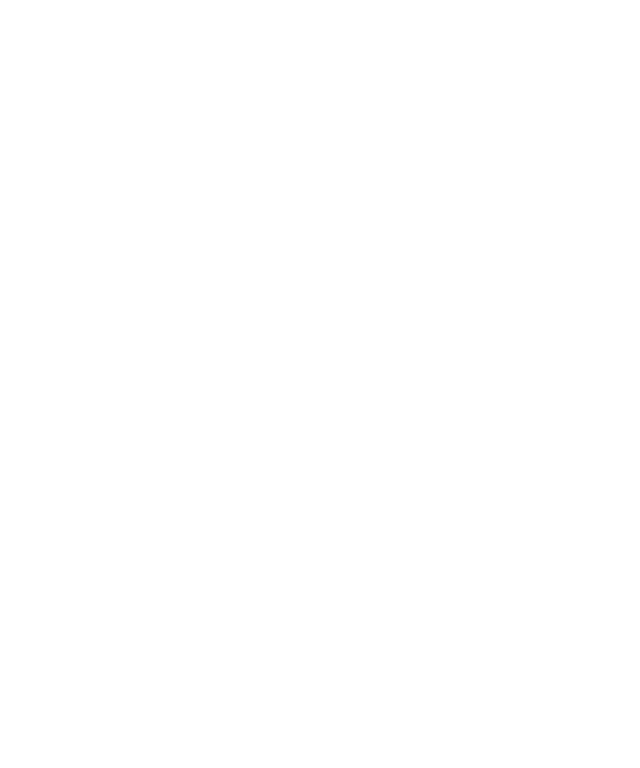
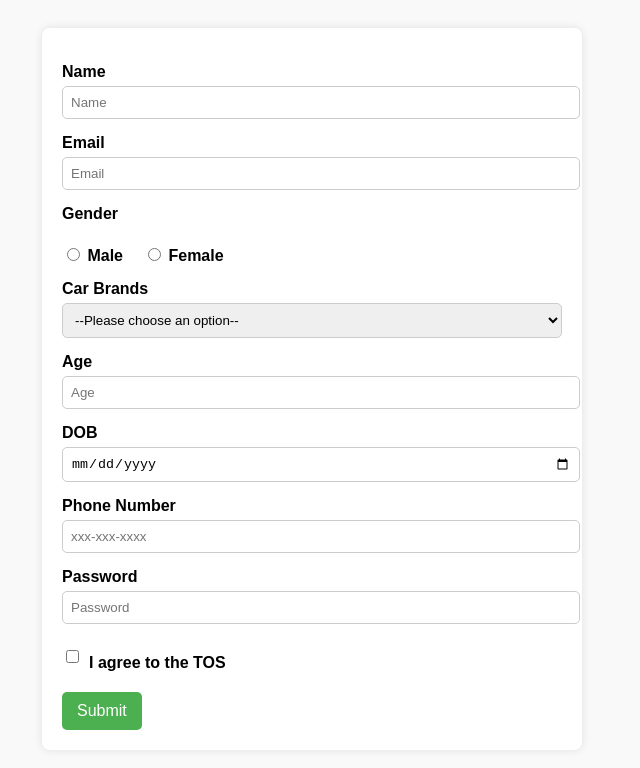
Before and after one commit to acciojob/signup-form-car-code-nav-ds, a website: page main.html in a window 1280 px wide. Shown: the whole page, without its empty margins (328-968 px from the left). Drawn offline with Linux system fonts and the light colour scheme.

Commit message:
created a submission

```diff
--- a/main.html
+++ b/main.html
@@ -1,16 +1,118 @@
 <!DOCTYPE html>
+<html lang="en">
+<head>
+  <meta charset="UTF-8">
+  <title>Signup Form</title>
+  <style>
+    body {
+      font-family: Arial, sans-serif;
+      background-color: #f9f9f9;
+      padding: 20px;
+    }
 
-<html>
+    form {
+      background: #fff;
+      max-width: 500px;
+      margin: auto;
+      padding: 20px;
+      border-radius: 8px;
+      box-shadow: 0 0 10px rgba(0,0,0,0.1);
+    }
 
-<head>
-	<link rel="stylesheet" href="styles.css">
+    label {
+      display: block;
+      margin-top: 15px;
+      font-weight: bold;
+    }
+
+    input, select {
+      width: 100%;
+      padding: 8px;
+      margin-top: 5px;
+      border: 1px solid #ccc;
+      border-radius: 5px;
+    }
+
+    .radio-group {
+      display: flex;
+      gap: 20px;
+      margin-top: 5px;
+    }
+
+    .radio-group input {
+      width: auto;
+    }
+
+    .checkbox-group {
+      display: flex;
+      align-items: center;
+      margin-top: 15px;
+    }
+
+    .checkbox-group input {
+      width: auto;
+      margin-right: 10px;
+    }
+
+    button {
+      margin-top: 20px;
+      background-color: #4CAF50;
+      color: white;
+      border: none;
+      padding: 10px 15px;
+      font-size: 16px;
+      border-radius: 5px;
+      cursor: pointer;
+    }
+
+    button:hover {
+      background-color: #45a049;
+    }
+  </style>
 </head>
+<body>
 
-<body>
-	<!-- the entire body must be written by student -->
-    <script type="text/javascript" src="./script.js">
-</script>
+  <form method="post">
+    <label for="name">Name</label>
+    <input type="text" id="name" placeholder="Name" required>
+
+    <label for="email">Email</label>
+    <input type="email" id="email" placeholder="Email" required>
+
+    <label>Gender</label>
+    <div class="radio-group">
+      <label for="gender_m"><input type="radio" id="gender_m" name="gender" required> Male</label>
+      <label for="gender_f"><input type="radio" id="gender_f" name="gender" required> Female</label>
+    </div>
+
+    <label for="cars">Car Brands</label>
+    <select id="cars" required>
+      <option value="">--Please choose an option--</option>
+      <option value="Toyota">Toyota</option>
+      <option value="Ford">Ford</option>
+      <option value="Tesla">Tesla</option>
+      <option value="BMW">BMW</option>
+    </select>
+
+    <label for="age">Age</label>
+    <input type="number" id="age" placeholder="Age" required>
+
+    <label for="dob">DOB</label>
+    <input type="date" id="dob" required>
+
+    <label for="tel">Phone Number</label>
+    <input type="tel" id="tel" placeholder="xxx-xxx-xxxx">
+
+    <label for="password">Password</label>
+    <input type="password" id="password" placeholder="Password" required>
+
+    <div class="checkbox-group">
+      <input type="checkbox" id="tos" required>
+      <label for="tos">I agree to the TOS</label>
+    </div>
+
+    <button type="submit">Submit</button>
+  </form>
 
 </body>
-
 </html>
```
